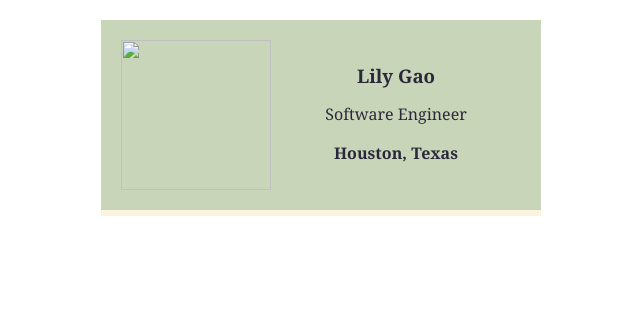
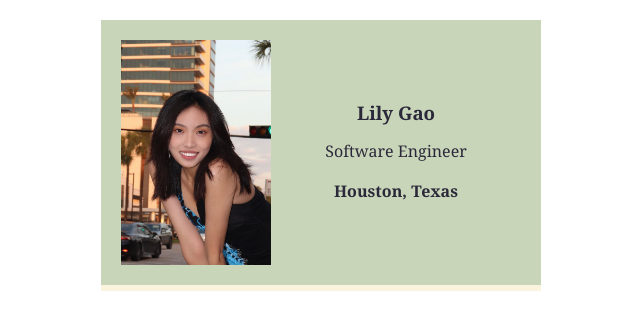
Before and after one commit to Moongram/business-card, a plain HTML site: page index.html in a window 1280 px wide. Shown: the whole page, without its empty margins (319-959 px from the left). Drawn offline with nearby package versions, Linux system fonts and the light colour scheme.

Commit message:
Update index.html

```diff
--- a/index.html
+++ b/index.html
@@ -4,7 +4,7 @@
     </head>
     <body>
         <div class="card">
-            <img class="avatar" src="images/Lily.jpg">
+            <img class="avatar" src="Lily.jpg">
             <div class = "text">
                 <h3>Lily Gao</h3>
                 <p>Software Engineer</p>
```
